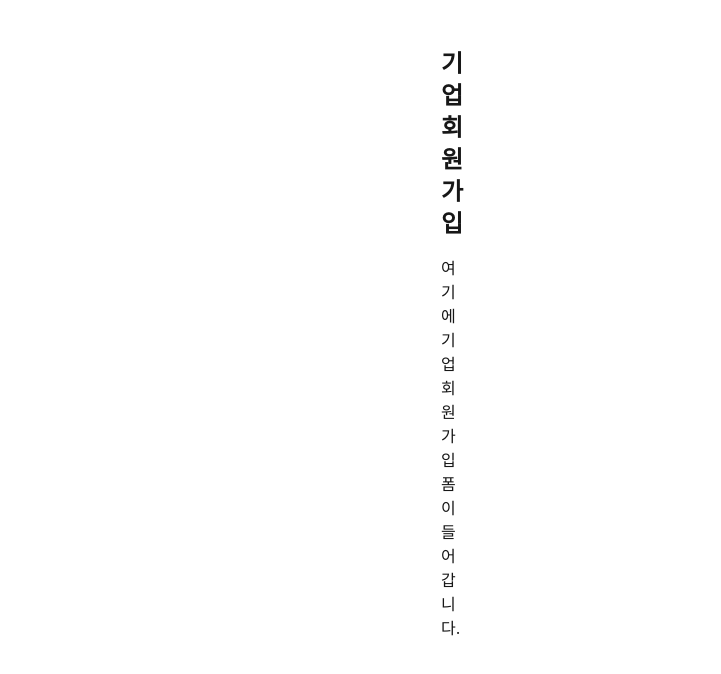
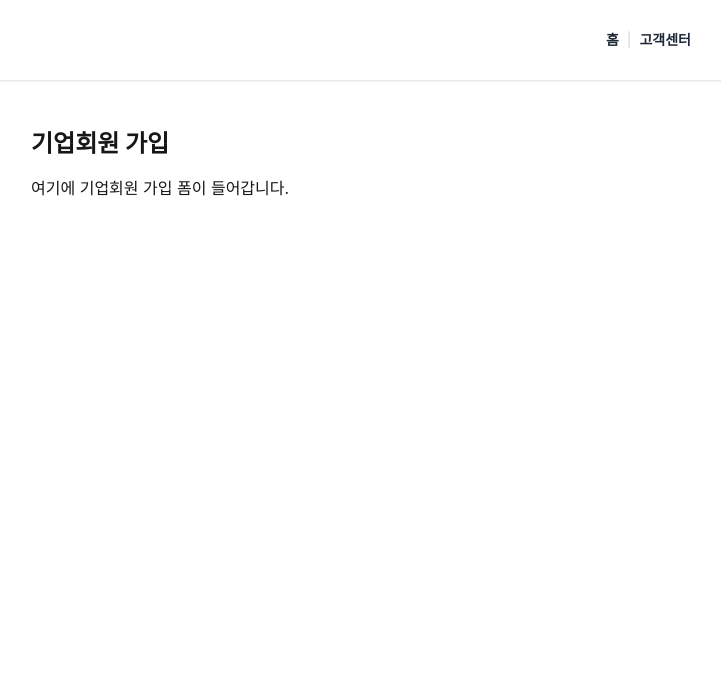
Before and after one commit to kimnamwook1/stepai-web, a Next.js app: page /corp in a window 1280 px wide. Shown: the top 674 px of the page, without its empty margins (275-996 px from the left). Built offline with nearby package versions, Linux system fonts and the light colour scheme; a web font is replaced by a local one.

Commit message:
기업등록 헤더 완료

```diff
--- a/src/app/corp/page.tsx
+++ b/src/app/corp/page.tsx
@@ -1,12 +1,16 @@
 import React from "react";
+import Header_Corp from "@/components/Header_Corp";
 
 const CorpRegisterPage = () => {
     return (
-        <main className="mx-[700px] my-8 p-4">
-            {/* TODO: 헤더 및 폼 추가 예정 */}
-            <h1 className="text-2xl font-bold mb-4">기업회원 가입</h1>
-            <p>여기에 기업회원 가입 폼이 들어갑니다.</p>
-        </main>
+        <>
+            <Header_Corp />
+            <main className="max-w-[700px] mx-auto my-8 p-4">
+                {/* TODO: 헤더 및 폼 추가 예정 */}
+                <h1 className="text-2xl font-bold mb-4">기업회원 가입</h1>
+                <p>여기에 기업회원 가입 폼이 들어갑니다.</p>
+            </main>
+        </>
     );
 };
 
--- /dev/null
+++ b/src/components/Header_Corp.tsx
@@ -0,0 +1,30 @@
+'use client';
+
+import React from "react";
+import { useRouter } from "next/navigation";
+
+export default function Header_Corp() {
+    const router = useRouter();
+    return (
+        <header className="w-full bg-white shadow">
+            <div className="max-w-[700px] mx-auto h-20 flex items-center justify-end px-6">
+                <nav className="flex items-center gap-2 text-sm">
+                    <button
+                        className="font-bold text-gray-800 hover:underline focus:outline-none"
+                        onClick={() => router.push("/")}
+                        type="button"
+                    >
+                        홈
+                    </button>
+                    <span className="text-gray-300">|</span>
+                    <button
+                        className="font-bold text-gray-800 hover:underline focus:outline-none"
+                        type="button"
+                    >
+                        고객센터
+                    </button>
+                </nav>
+            </div>
+        </header>
+    );
+}
```
Also changed, not shown: 1 other file (tests, documents, lock files or other folders).
